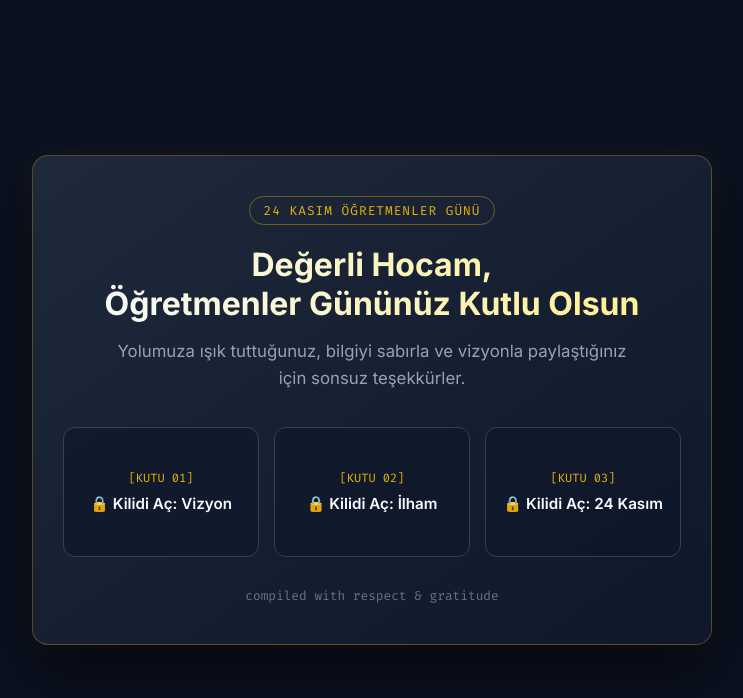
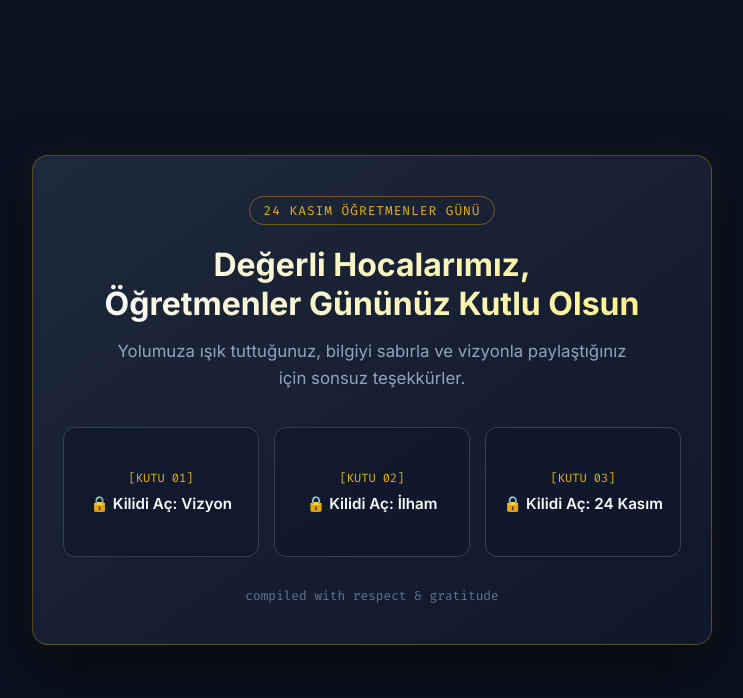
Before and after one commit to kalayciazrafatma-boop/24-Kas-m, a plain HTML site: page index.html in a window 1280 px wide. Shown: the whole page, without its empty margins (268-1011 px from the left). Drawn offline with nearby package versions, Linux system fonts and the light colour scheme.

Commit message:
Update greeting in Teacher's Day card

```diff
--- a/index.html
+++ b/index.html
@@ -240,7 +240,7 @@
     <!-- Ana Tebrik Kartı -->
     <div id="main-card">
         <div class="badge">24 KASIM ÖĞRETMENLER GÜNÜ</div>
-        <h1>Değerli Hocam,<br>Öğretmenler Gününüz Kutlu Olsun</h1>
+        <h1>Değerli Hocalarımız,<br>Öğretmenler Gününüz Kutlu Olsun</h1>
         <p class="subtitle">
             Yolumuza ışık tuttuğunuz, bilgiyi sabırla ve vizyonla paylaştığınız için sonsuz teşekkürler.
         </p>
```
